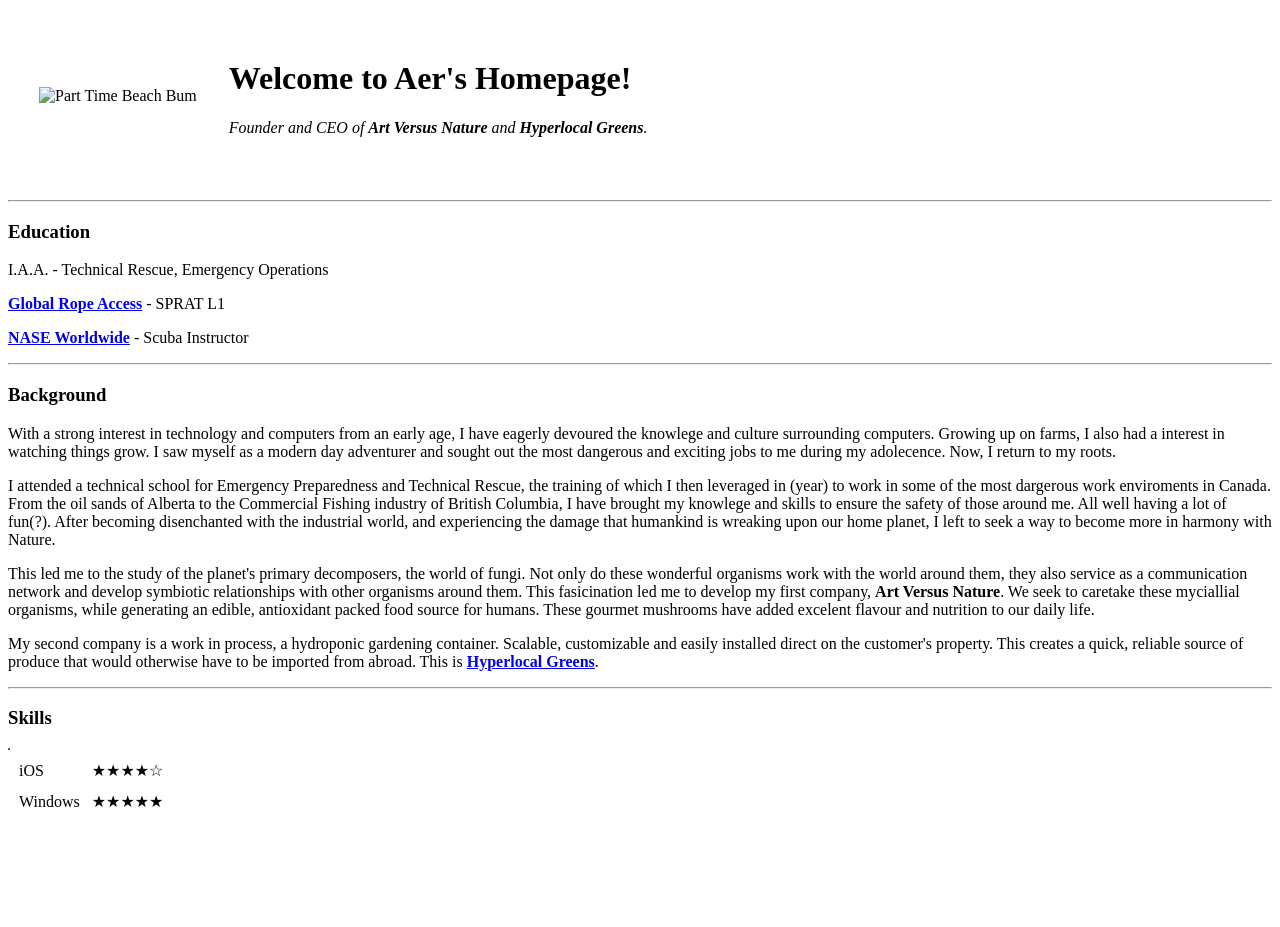
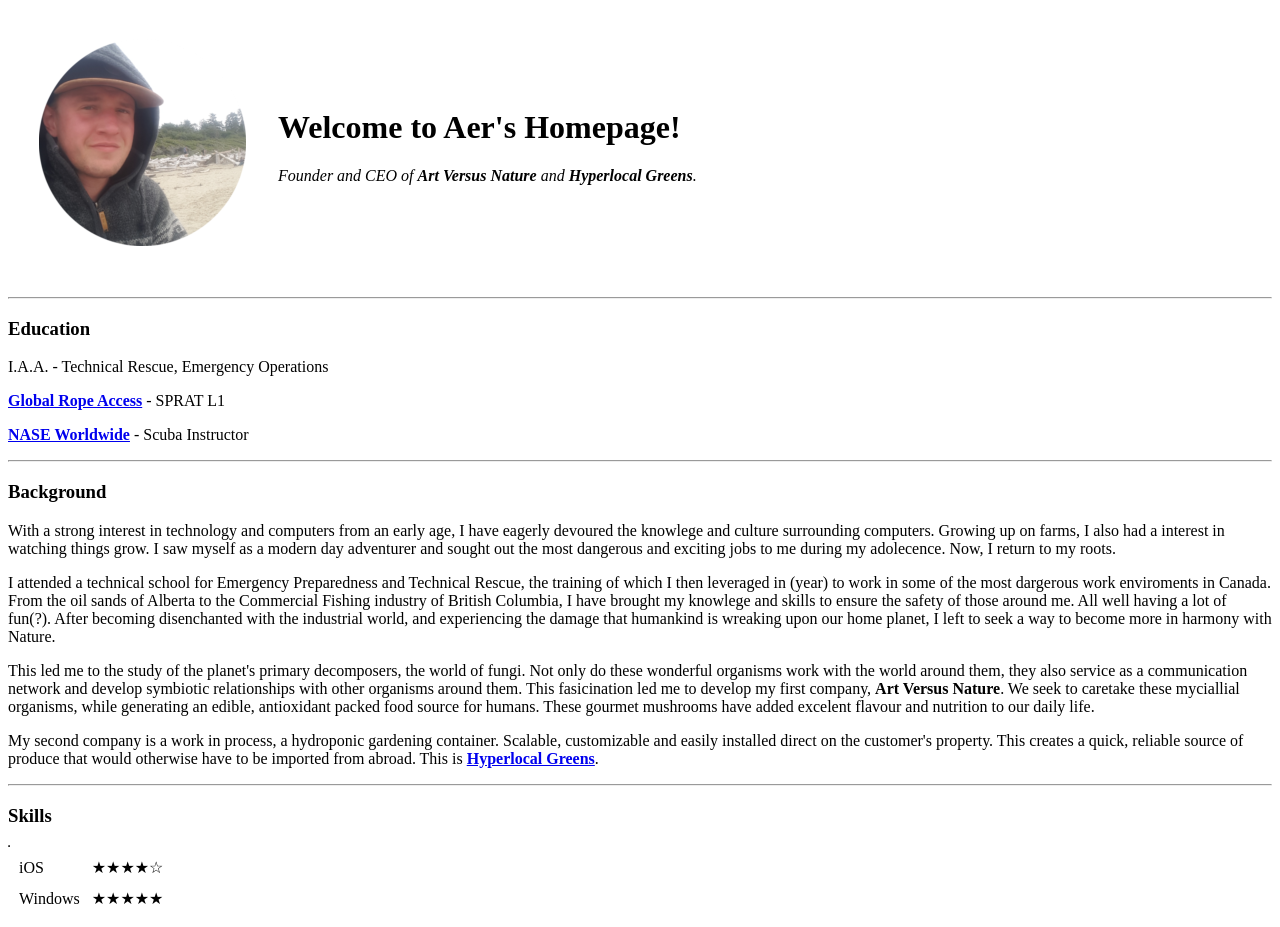
Before and after one commit to Aer-Long/cv, a plain HTML site: page index.html in a window 1280 px wide. Before the commit the page ends 830 px from the top, so only its background shows below. Drawn offline with Linux system fonts and the light colour scheme.

Commit message:
Updated profile image target

```diff
--- a/index.html
+++ b/index.html
@@ -10,7 +10,7 @@
 
   <table cellspacing=30>
     <tr>
-      <td><img src="/media/asdf/Storage/Web Development/HTML-Personal Website/circle-cropped.png" alt="Part Time Beach Bum"></td>
+      <td><img src="circle-cropped.png" alt="Part Time Beach Bum"></td>
       <td>
         <p>
         <h1>Welcome to Aer's Homepage!</h1>
```
